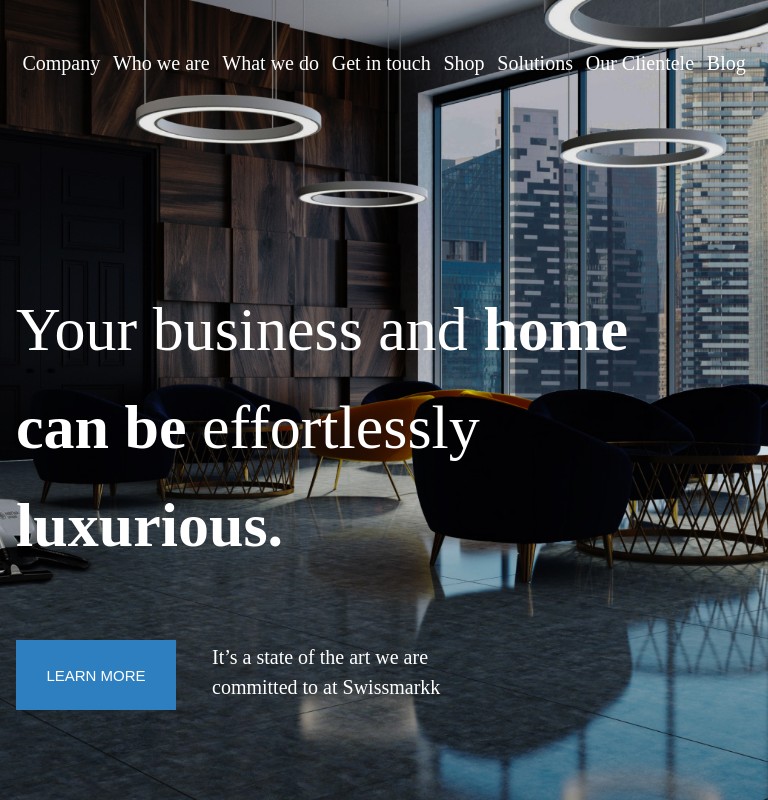
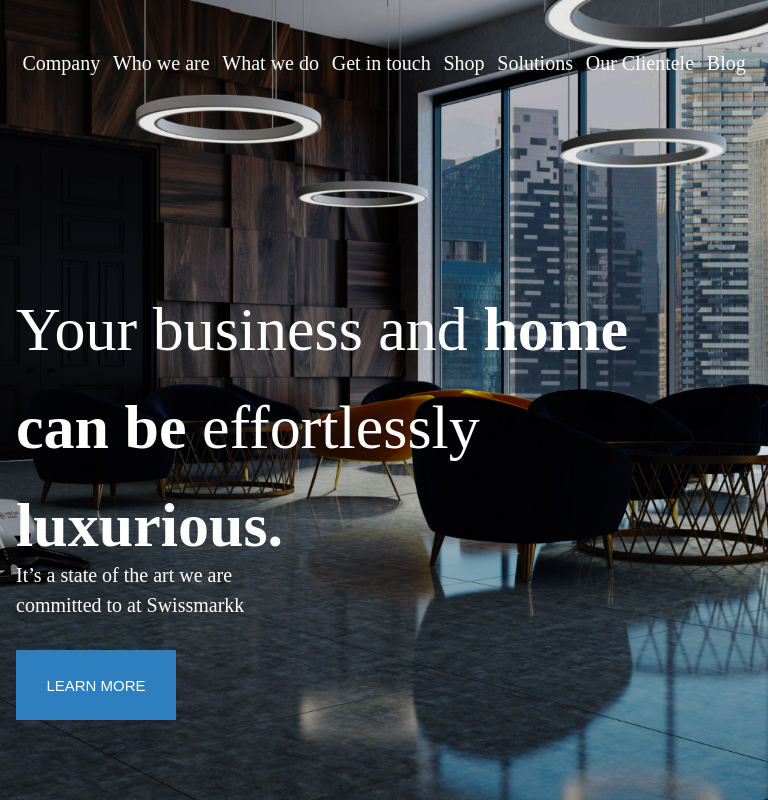
Before and after one commit to Ayodejisamuel/Swissmark, a React (Create React App) app: page / in a window 768 px wide. Shown: the top 800 px of the page. Built offline with nearby package versions, Linux system fonts and the light colour scheme.

Commit message:
new changes

```diff
--- a/src/component/Banner/Banner.css
+++ b/src/component/Banner/Banner.css
@@ -178,6 +178,8 @@
       transition: max-height 0.5s, opacity 0.5s;
 
    }
+
+   .learn p
 
    .navbar.visible {
 
@@ -388,6 +390,25 @@
    }
 
 
+   .learn {
+      left: 1rem;
+
+      top: 60vh;
+   }
+
+   .learn p {
+      left: -1rem;
+      top: 5rem;
+      font-size: 20px;
+   }
+
+   .learn-btn {
+      position: absolute;
+      bottom: -15rem;
+   }
+
+
+
 
 }
 
@@ -427,8 +448,14 @@
       font-size: 20px;
    }
 
+
+
    .learn {
-      top: 550px;
+      top: 650px;
+   }
+
+   .learn p {
+      left: 17rem;
    }
 
    .description span {
--- a/src/component/Connect/Connect.css
+++ b/src/component/Connect/Connect.css
@@ -1,5 +1,5 @@
  #connect-container {
-     margin-top: 10vh;
+     margin-top: 5vh;
      height: 100vh;
      position: relative;
 
@@ -7,7 +7,7 @@
 
 
  .getintouchdiv {
- background-color: red;
+
      display: flex;
      flex-direction: column;
      position: absolute;
@@ -79,6 +79,8 @@
      justify-content: space-between;
      align-items: center;
      width: 100vw;
+     position: absolute;
+     /* top: -3vh; */
 
  }
 
--- a/src/component/Shop/Shop.css
+++ b/src/component/Shop/Shop.css
@@ -56,6 +56,7 @@
     font-size: 20px;
     color: #6B6060;
     font-weight: 600;
+    margin-left: 1rem;
 
 
 
```
